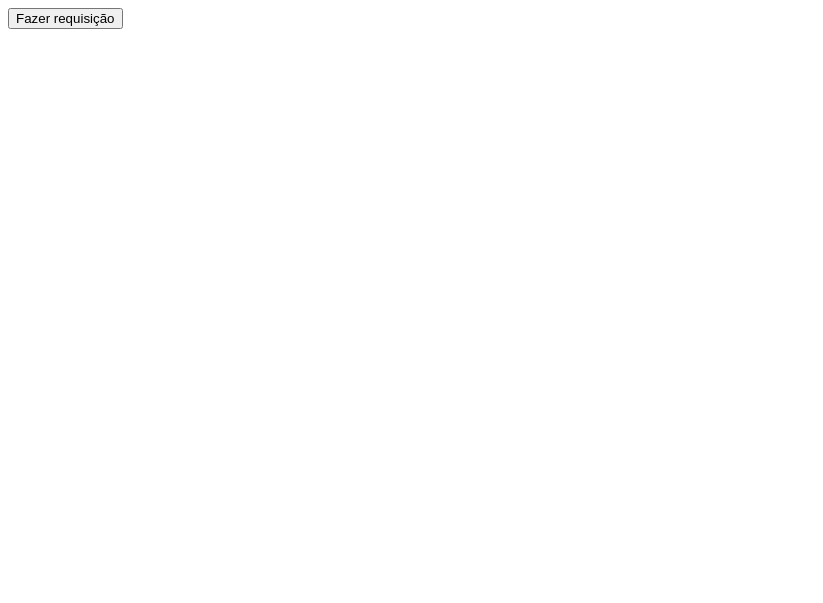
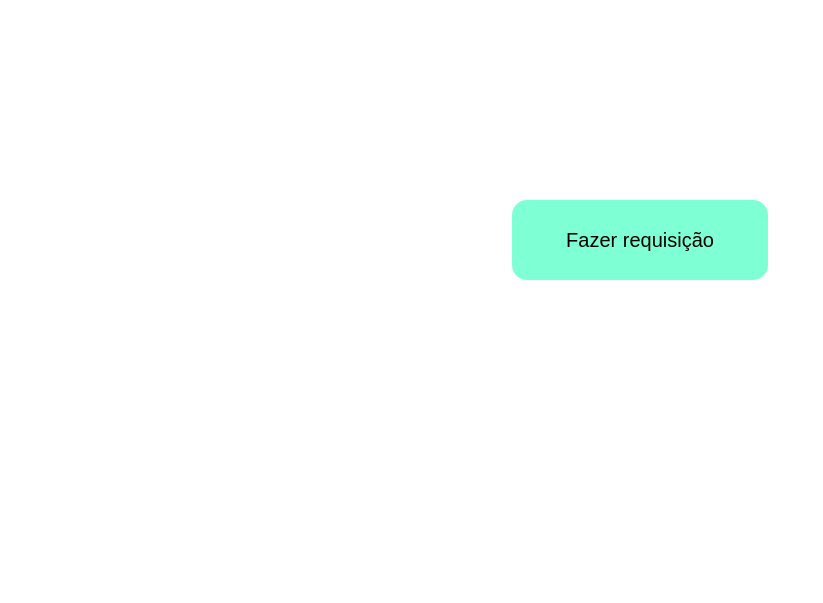
Before and after one commit to LuanRaabe/frontend-session-control, a website: page src/section/index.html in a window 1280 px wide. Shown: the whole page, without its empty margins (0-823 px from the left). Drawn offline with nearby package versions, Linux system fonts and the light colour scheme.

Commit message:
segundo commit

```diff
--- a/src/section/index.html
+++ b/src/section/index.html
@@ -5,13 +5,18 @@
     <meta charset="UTF-8">
     <title>Consulta base de dados</title>
     <link rel="stylesheet" href="styles.css">
+    <link rel="preconnect" href="https://fonts.googleapis.com">
+    <link rel="preconnect" href="https://fonts.gstatic.com" crossorigin>
+    <link href="https://fonts.googleapis.com/css2?family=Ubuntu+Condensed&display=swap" rel="stylesheet">
     <script src="https://ajax.googleapis.com/ajax/libs/jquery/3.6.0/jquery.min.js"></script>
 </head>
 
 <body>
-    <div id="response"></div>
-    <div id="response-time"></div>
-    <button id="request-promise">Fazer requisição</button>
+    <main>
+        <button id="request-promise">Fazer requisição</button>
+        <div id="response"></div>
+        <div id="response-time"></div>
+    </main>
     <script type="text/javascript" src="main.js"></script>
 </body>
 
--- a/src/section/styles.css
+++ b/src/section/styles.css
@@ -0,0 +1,33 @@
+* {
+    box-sizing: border-box;
+    margin: 0;
+    padding: 0;
+    font-size: 20px;
+}
+
+body {
+    width: 100vw;
+    height: 100vh;
+    display: flex;
+    flex-direction: column;
+    justify-content: center;
+    align-items: center;
+    font-family: 'Ubuntu Condensed', sans-serif;
+}
+
+main {
+    width: 40%;
+    height: 50%;
+    display: flex;
+    flex-direction: column;
+    justify-content: flex-start;
+    align-items: center;
+}
+
+button {
+    background-color: aquamarine;
+    width: 50%;
+    height: 20%;
+    border: 0;
+    border-radius: 15px;
+}
```
